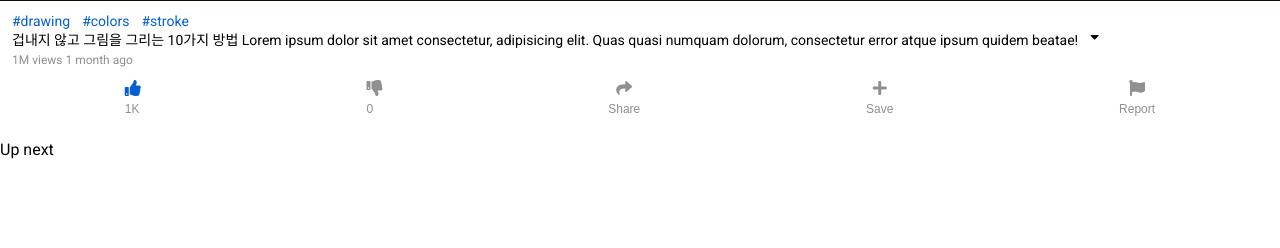
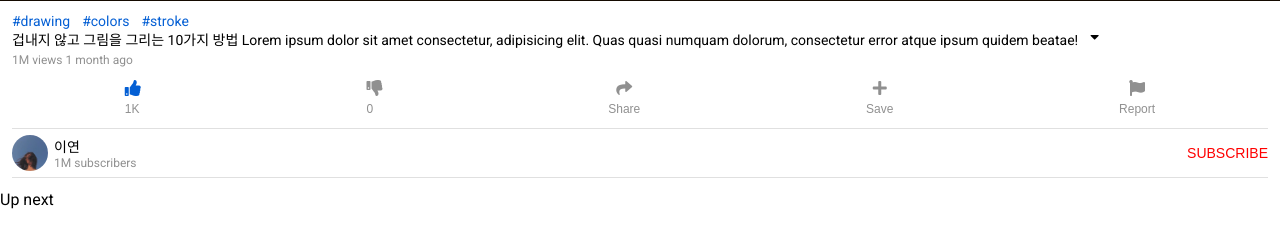
Before and after one commit to geumkyeong/Vanilla-JS, a plain HTML site: page youtube/index.html in a window 1280 px wide. Shown: the part 548-796 px from the top of the page. Drawn offline with Linux system fonts and the light colour scheme.

Commit message:
youtube Create Channel Description

```diff
--- a/youtube/index.html
+++ b/youtube/index.html
@@ -43,6 +43,7 @@
             </div>
             <span class="views">1M views 1 month ago</span>
         </div>
+        <!-- Action Button -->
         <ul class="actions">
             <li><button><i class="active fas fa-thumbs-up"></i><span>1K</span></button></li>
             <li><button><i class="fas fa-thumbs-down"></i><span>0</span></button></li>
@@ -50,7 +51,17 @@
             <li><button><i class="fas fa-plus"></i><span>Save</span></button></li>
             <li><button><i class="fas fa-flag"></i><span>Report</span></button></li>
         </ul>
-        <div class="channel"></div>
+        <!-- Channel Description -->
+        <div class="channel">
+            <div class="metaData">
+                <img src="image/image1.jpg" alt="profile image">
+                <div class="info">
+                    <span class="name">이연</span>
+                    <span class="subscribers">1M subscribers</span>
+                </div>
+            </div>
+            <button class="subscribe">subscribe</button>
+        </div>
     </section>
     <!-- Up next -->
     <section class="upNext">
--- a/youtube/style.css
+++ b/youtube/style.css
@@ -73,11 +73,8 @@ header .icons .fa-search {
   max-width: 1000px;
 }
 /* Video Info */
-.info {
+body > .info {
   padding: var(--padding);
-}
-
-.info .metaData {
 }
 
 .info .metaData .hashtags {
@@ -108,7 +105,7 @@ header .icons .fa-search {
   font-size: var(--font-small);
   color: var(--grey-dark-color);
 }
-
+/* Action Button */
 .info .actions {
   display: flex;
   justify-content: space-around;
@@ -116,18 +113,66 @@ header .icons .fa-search {
 }
 
 .info .actions button {
+  /* icon과 span을 세로로 나열 */
   display: flex;
   flex-direction: column;
+  /* icon과 span Font Style */
   font-size: var(--font-small);
   color: var(--grey-dark-color);
 }
 
 .info .actions button i {
-  margin: 0 auto;
+  margin: 0 auto; /* icon 가운데 정렬 */
   margin-bottom: calc(var(--padding) / 2);
-  font-size: 16px;
+  font-size: 16px; /* icon size 덮어쓰기 */
 }
 
 .info .actions button i.active {
   color: var(--blue-color);
 }
+
+/* Channel Description */
+.info .channel {
+  /* metaData(프로필 사진과 채널 정보)와 subscribe를 양 끝에 배치 */
+  display: flex;
+  justify-content: space-between;
+  /* 위아래 간격 두기 */
+  padding: calc(var(--padding) / 2) 0;
+  /* 위아래 선 배치 */
+  border-top: 1px solid var(--grey-light-color);
+  border-bottom: 1px solid var(--grey-light-color);
+}
+
+.info .channel .metaData {
+  /* 프로필 사진과 채널 정보를 가로로 나열 */
+  display: flex;
+  /* 수직으로 가운데 정렬 */
+  align-items: center;
+}
+/* Profile image */
+.info .channel .metaData img {
+  width: var(--avatar-size);
+  height: var(--avatar-size);
+  border-radius: 50%;
+}
+/* Channel info */
+.info .channel .metaData .info {
+  display: flex;
+  flex-direction: column;
+  margin-left: calc(var(--padding) / 2);
+}
+
+.info .channel .metaData .info .name {
+  font-size: var(--font-medium);
+}
+
+.info .channel .metaData .info .subscribers {
+  font-size: var(--font-small);
+  color: var(--grey-dark-color);
+}
+/* Subscribe Button */
+.info .channel .subscribe {
+  text-transform: uppercase; /* 소문자를 대문자로 */
+  color: var(--red-color);
+  font-size: var(--font-medium);
+}
```
